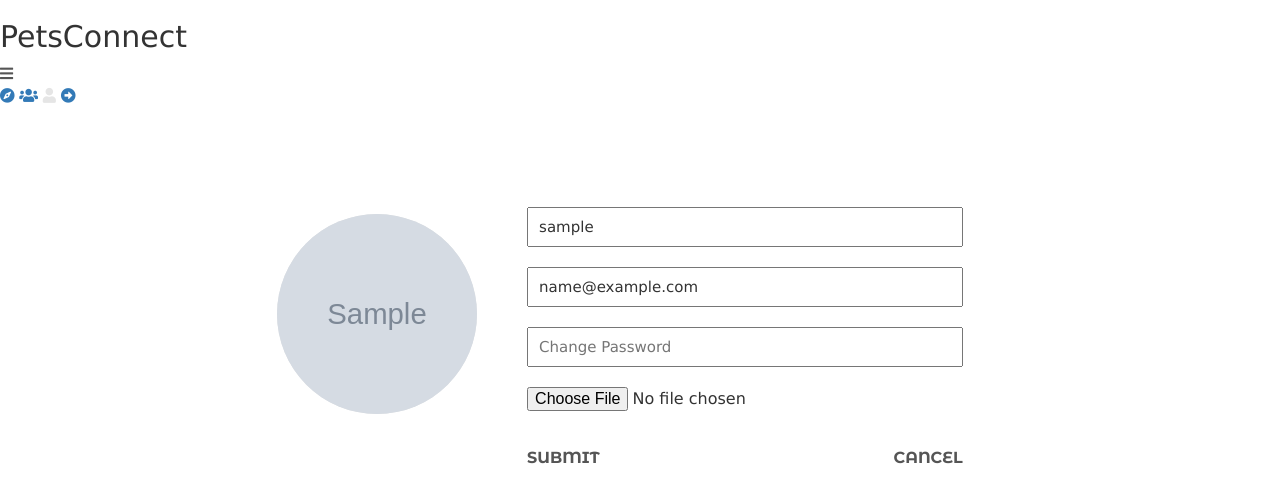
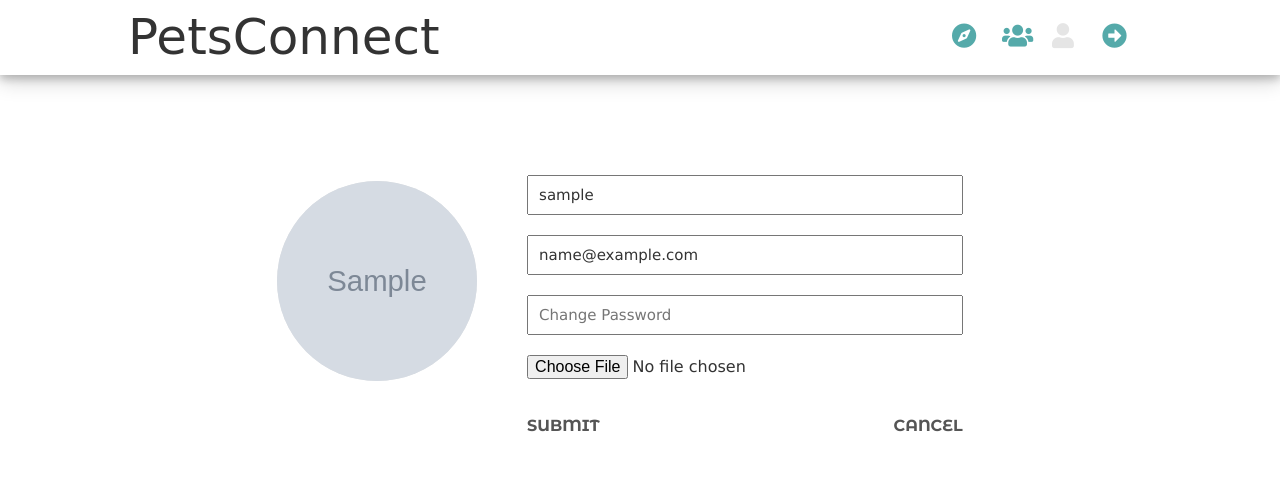
Before and after one commit to KISMET-INC/pets_connect, a Django app: page /edit_user/1 in a window 1280 px wide. Shown: the top 503 px of the page. Run offline with Django 3.2, Linux system fonts and the light colour scheme; tables that the repository leaves empty hold one stand-in row (values such as "Sample post"); grey boxes marked "Sample" are stand-in pictures; some libraries are stand-ins or nearby versions; some web fonts are replaced.

Commit message:
Dry up nav main

```diff
--- a/app_one/static/css/nav.css
+++ b/app_one/static/css/nav.css
@@ -1,7 +1,7 @@
 
 *{
-    margin:0;
-    padding: 0;
+    margin:0px;
+    padding: 0px;
 }
 
 
@@ -23,7 +23,7 @@
 
 .nav_menus {
     margin: auto;
-    width:70%;
+    width:80%;
     display:flex;
     justify-content: space-between;
     align-items: center;
@@ -34,11 +34,12 @@
         font-family: 'Damion', cursive;
         font-size: 50px;
     }
+  ul.horizontal_menu {
 
-    ul.horizontal_menu {
         display:flex;
         justify-content: space-between;
-        width: 25%;
+        width: 200px;
+        margin:0px;
     }
         .horizontal_menu li {
             list-style-type: none;
@@ -47,6 +48,11 @@
 
         .horizontal_menu a {
             font-size: 13px;
+            color: var(--blue1);
+            text-decoration:none;
+        }
+        .horizontal_menu li a i {
+            font-size: 25px;
         }
 
 
@@ -77,7 +83,11 @@
 
 }
 
-
+@media (max-width: 600px){
+    ul.horizontal_menu {
+        width: 150px;
+    }
+}
 
 
 @media (max-width: 426px){
@@ -107,9 +117,7 @@
     ul.horizontal_menu {
         display:none;
     }
-    .nav_menus h2 {
-        font-size: 40px;
-    }
+
     .nav_menus i:before {
         font-size:30px
     }
--- a/app_one/templates/modules/nav.html
+++ b/app_one/templates/modules/nav.html
@@ -1,24 +1,32 @@
-<div id="TOP_long" class='opacity'>
-    <nav>
-        <div>
+
+    <nav id = 'NAV_BAR' class = 'opacity'>
+        <div class= 'nav_menus'>
             <h2>PetsConnect</h2>
             {% if session_user.user_level == 9 %}
-            <div class = 'horizontal'>
 
-                <a href = '/explore/admin'><i class="fas fa-compass" data-placement="bottom" title= 'Explore' ></i></a>
-                <a href = '/logout'><i class="fas fa-arrow-alt-circle-right" data-placement="bottom" title= 'Sign Out' ></i></a>
-            </div>
-            <div class="dropdown">
+            <ul class = 'horizontal_menu'>
+                <li><a href = '/explore/admin'><i class="fas fa-compass" data-placement="bottom" title= 'Explore' ></i></a></li>
+                <li><a href = '/logout'><i class="fas fa-arrow-alt-circle-right" data-placement="bottom" title= 'Sign Out' ></i></a></li>
+            </ul>
+
+            <menu class="dropdown">
                 <button type="button" data-toggle="dropdown"><i class= 'fas fa-bars'></i></button>
                 <ul class="dropdown-menu">
                     <li><a class = 'explore' href = '/explore/admin'>Explore</a></li>
                     <li><a class = 'logout' href = '/logout'>Sign Out</a></li>
                 </ul>
-            </div>
+            </menu>
+
             {% else  %}
 
+            <ul class = 'horizontal_menu'>
+                <li><a href = '/explore'><i class="fas fa-compass" data-placement="bottom" title= 'Explore' ></i></a></li>
+                <li><a href = '/bulletin/{{session_user.id}}/0/0'><i class="fas fa-users" data-placement="bottom" title= 'Bulletin' ></i></a></li>
+                <li><a href = '/profile/{{session_user.id}}'><i class="fas fa-user" data-placement="bottom" title= 'Profile' ></i></a></li>
+                <li><a href = '/logout'><i class="logout fas fa-arrow-alt-circle-right" data-placement="bottom" title= 'Sign Out' ></i></a></li>
+            </ul>
 
-            <div class="dropdown">
+            <menu class="dropdown">
                 <button type="button" data-toggle="dropdown"><i class= 'fas fa-bars'></i></button>
                 <ul class="dropdown-menu">
                     <li><a class = 'explore' href = '/explore'>Explore</a></li>
@@ -26,15 +34,8 @@
                     <li><a class = 'profile' href = '/profile/{{session_user.id}}'>Your Profile</a></li>
                     <li><a class = 'logout' href = '/logout'>Sign Out</a></li>
                 </ul>
-            </div>
-            <div class = 'horizontal'>
+            </menu>
 
-                <a href = '/explore'><i class="fas fa-compass" data-placement="bottom" title= 'Explore' ></i></a>
-                <a href = '/bulletin/{{session_user.id}}/0/0'><i class="fas fa-users" data-placement="bottom" title= 'Bulletin' ></i></a>
-                <a href = '/profile/{{session_user.id}}'><i class="fas fa-user" data-placement="bottom" title= 'Profile' ></i></a>
-                <a href = '/logout'><i class="logout fas fa-arrow-alt-circle-right" data-placement="bottom" title= 'Sign Out' ></i></a>
-            </div>
         {% endif %}
         </div>
     </nav>
-</div>
--- a/app_one/views.py
+++ b/app_one/views.py
@@ -667,7 +667,7 @@
         pw = open("app_one\pw.txt", "r")
         smtp_server = "smtp.gmail.com"
         port = 587 #For starttls
-        password = '1234567890'
+        password = 'PassioN12345'
 
         sender_email = "petsconnect2021@gmail.com"
         receiver_email = "petsconnect2021@gmail.com"
```
Also changed, not shown: app_one/templates/modules/nav_landing.html (+6 -5 lines).
